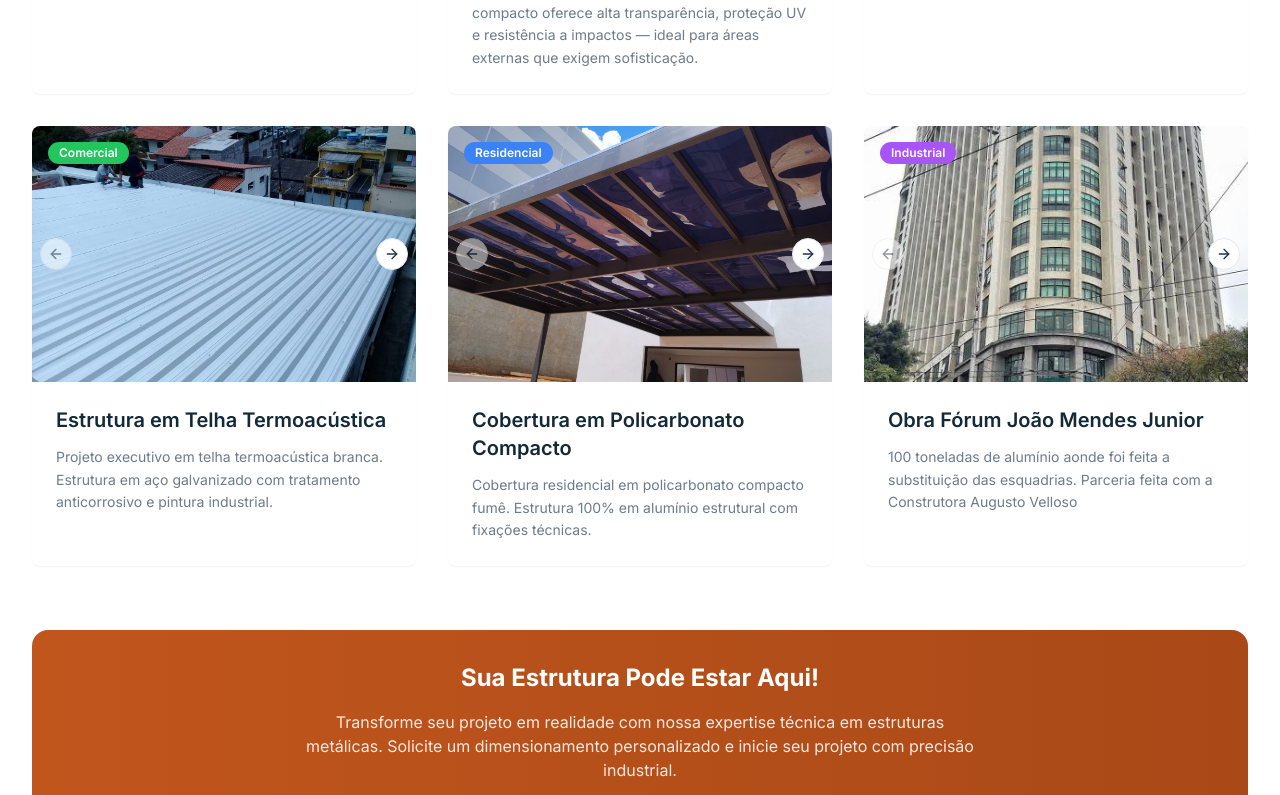
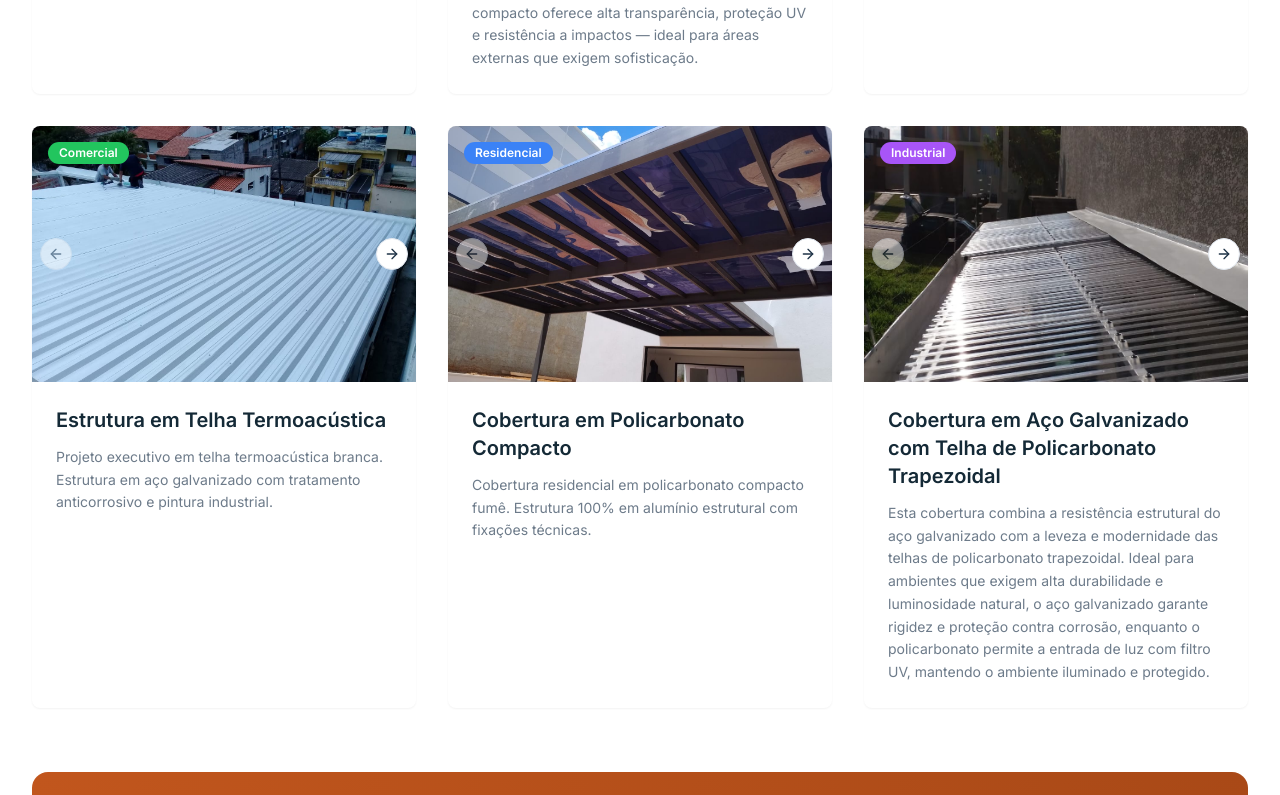
Before and after one commit to VictorAguiar95/ov-solucoes-web, a React (Vite) app: page / in a window 1280 px wide. Shown: the part 2805-3600 px from the top of the page. Built offline with nearby package versions, Linux system fonts and the light colour scheme.

Commit message:
Refactor gallery project and CTA
Updated the "Obra Fórum João Mendes Junior" project in `src/components/Gallery.tsx` with a new description and images. Also, changed the CTA text from "Sua Estrutura Pode Estar Aqui!" to "Sua Cobertura Pode Estar Aqui!".

```diff
--- a/src/components/Gallery.tsx
+++ b/src/components/Gallery.tsx
@@ -42,11 +42,10 @@ const Gallery = () => {
     "/lovable-uploads/31f356fc-c8c0-4a98-b311-5bce9ac80c22.png"
   ];
 
-  // Imagens do Fórum João Mendes Junior
-  const forumJoaoMendesImages = [
-    "/lovable-uploads/843fce20-61cc-4d77-a7ca-f4a21b1b0bbe.png",
-    "/lovable-uploads/071038bf-74bf-4043-aec4-09744acf6355.png",
-    "/lovable-uploads/1bcb3e1c-3eb4-4801-85d1-30cef69fca9e.png"
+  // Imagens da cobertura em aço galvanizado
+  const coberturaAcoGalvanizadoImages = [
+    "/lovable-uploads/127f4455-7e69-4916-afe3-54423e5d17aa.png",
+    "/lovable-uploads/a64deb1b-cbcf-4050-8e71-a3178278e511.png"
   ];
 
   const projects = [
@@ -92,10 +91,10 @@ const Gallery = () => {
     },
     {
       id: 6,
-      title: "Obra Fórum João Mendes Junior",
+      title: "Cobertura em Aço Galvanizado com Telha de Policarbonato Trapezoidal",
       category: "industrial",
-      images: forumJoaoMendesImages,
-      description: "100 toneladas de alumínio aonde foi feita a substituição das esquadrias. Parceria feita com a Construtora Augusto Velloso",
+      images: coberturaAcoGalvanizadoImages,
+      description: "Esta cobertura combina a resistência estrutural do aço galvanizado com a leveza e modernidade das telhas de policarbonato trapezoidal. Ideal para ambientes que exigem alta durabilidade e luminosidade natural, o aço galvanizado garante rigidez e proteção contra corrosão, enquanto o policarbonato permite a entrada de luz com filtro UV, mantendo o ambiente iluminado e protegido.",
       isCarousel: true
     }
   ];
@@ -202,7 +201,7 @@ const Gallery = () => {
         <div className="text-center mt-16">
           <div className="bg-gradient-to-r from-primary-500 to-primary-600 rounded-2xl p-8 text-white">
             <h3 className="text-2xl font-bold mb-4">
-              Sua Estrutura Pode Estar Aqui!
+              Sua Cobertura Pode Estar Aqui!
             </h3>
             <p className="text-primary-100 mb-6 max-w-2xl mx-auto">
               Transforme seu projeto em realidade com nossa expertise técnica em estruturas metálicas.
```
Also changed, not shown: public/lovable-uploads/127f4455-7e69-4916-afe3-54423e5d17aa.png (added), public/lovable-uploads/a64deb1b-cbcf-4050-8e71-a3178278e511.png (added).
